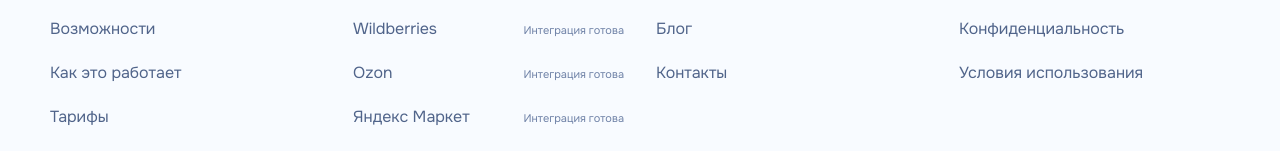
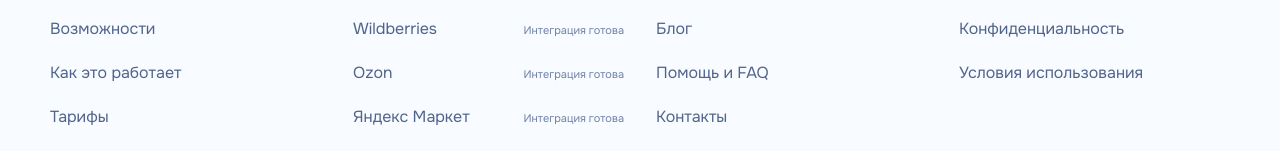
Before and after one commit to fedorovich-web/mpreply, a Next.js app in the folder apps/web/: page / in a window 1280 px wide. Shown: the part 5010-5161 px from the top of the page. Built offline with nearby package versions, Linux system fonts and the light colour scheme; no server answers.

Commit message:
feat(web): add help route to public footer

```diff
--- a/apps/web/components/public-site/PublicShell.tsx
+++ b/apps/web/components/public-site/PublicShell.tsx
@@ -52,6 +52,7 @@ export function PublicShell({ children }: PublicShellProps) {
           <div>
             <strong>Ресурсы</strong>
             <Link href="/resources">Блог</Link>
+            <Link href="/help">Помощь и FAQ</Link>
             <Link href="/contacts">Контакты</Link>
           </div>
           <div>
```
